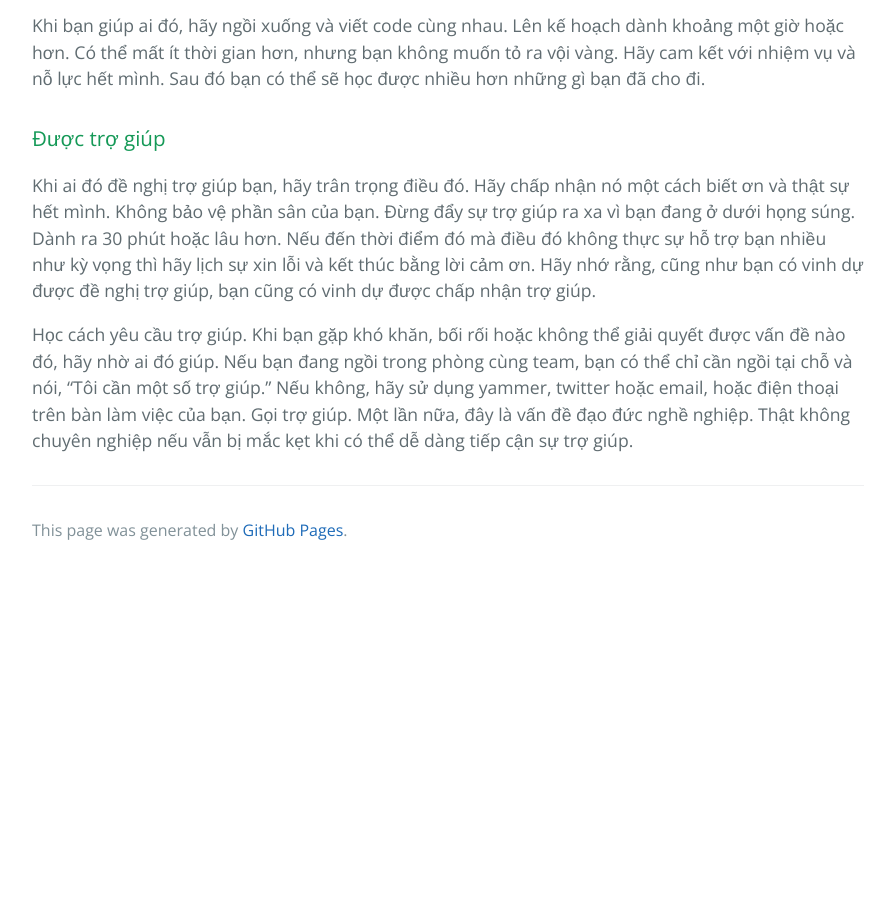
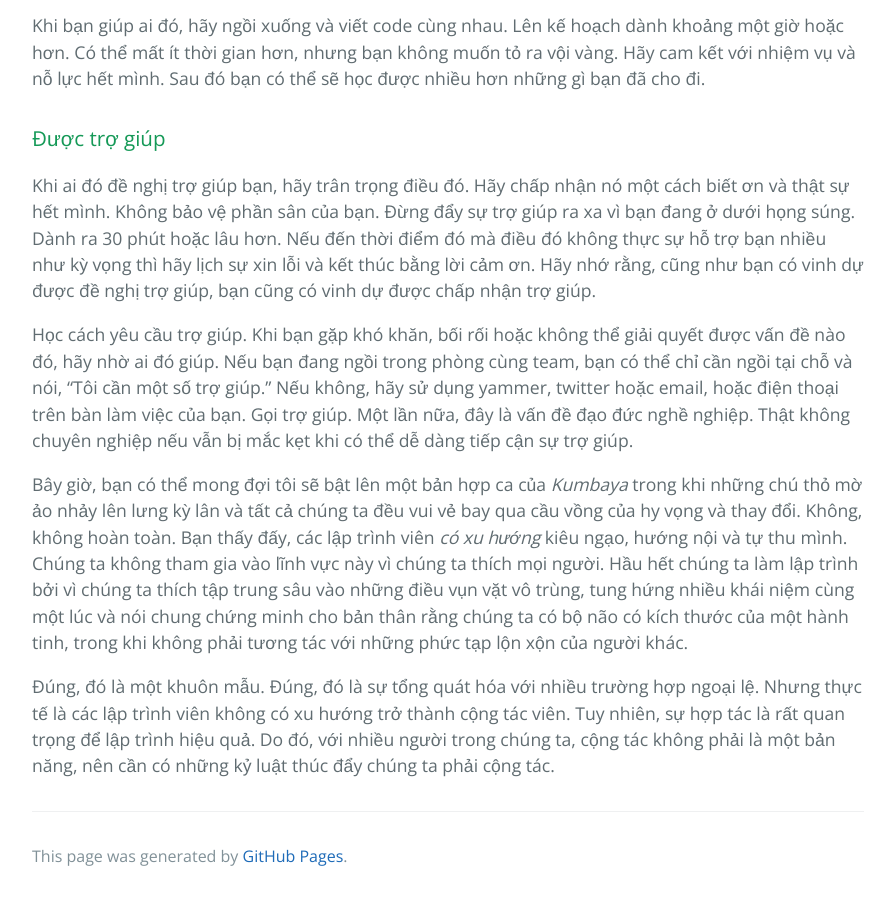
Before and after one commit to HaiBV/haibv.github.io, a Jekyll site: the page built from clean-coder/chapter-4-coding.md, in a window 1280 px wide and 900 px high, scrolled down 14026 px. Shown: the whole window, without its empty margins (192-1086 px from the left). Built offline with Jekyll 4.4.1, drawn with Linux system fonts in a browser that asks for light colours; our own code applies the rules of GitHub Pages for plain Markdown files; before the commit the page ends 14600 px from its top, so only the background shows below that.

Commit message:
Book - The Clean Coder - Chapter 4 - Coding

```diff
--- a/clean-coder/chapter-4-coding.md
+++ b/clean-coder/chapter-4-coding.md
@@ -271,3 +271,7 @@ Khi bạn giúp ai đó, hãy ngồi xuống và viết code cùng nhau. Lên k
 Khi ai đó đề nghị trợ giúp bạn, hãy trân trọng điều đó. Hãy chấp nhận nó một cách biết ơn và thật sự hết mình. Không bảo vệ phần sân của bạn. Đừng đẩy sự trợ giúp ra xa vì bạn đang ở dưới họng súng. Dành ra 30 phút hoặc lâu hơn. Nếu đến thời điểm đó mà điều đó không thực sự hỗ trợ bạn nhiều như kỳ vọng thì hãy lịch sự xin lỗi và kết thúc bằng lời cảm ơn. Hãy nhớ rằng, cũng như bạn có vinh dự được đề nghị trợ giúp, bạn cũng có vinh dự được chấp nhận trợ giúp.
 
 Học cách yêu cầu trợ giúp. Khi bạn gặp khó khăn, bối rối hoặc không thể giải quyết được vấn đề nào đó, hãy nhờ ai đó giúp. Nếu bạn đang ngồi trong phòng cùng team, bạn có thể chỉ cần ngồi tại chỗ và nói, "Tôi cần một số trợ giúp." Nếu không, hãy sử dụng yammer, twitter hoặc email, hoặc điện thoại trên bàn làm việc của bạn. Gọi trợ giúp. Một lần nữa, đây là vấn đề đạo đức nghề nghiệp. Thật không chuyên nghiệp nếu vẫn bị mắc kẹt khi có thể dễ dàng tiếp cận sự trợ giúp.
+
+Bây giờ, bạn có thể mong đợi tôi sẽ bật lên một bản hợp ca của _Kumbaya_ trong khi những chú thỏ mờ ảo nhảy lên lưng kỳ lân và tất cả chúng ta đều vui vẻ bay qua cầu vồng của hy vọng và thay đổi. Không, không hoàn toàn. Bạn thấy đấy, các lập trình viên _có xu hướng_ kiêu ngạo, hướng nội và tự thu mình. Chúng ta không tham gia vào lĩnh vực này vì chúng ta thích mọi người. Hầu hết chúng ta làm lập trình bởi vì chúng ta thích tập trung sâu vào những điều vụn vặt vô trùng, tung hứng nhiều khái niệm cùng một lúc và nói chung chứng minh cho bản thân rằng chúng ta có bộ não có kích thước của một hành tinh, trong khi không phải tương tác với những phức tạp lộn xộn của người khác.
+
+Đúng, đó là một khuôn mẫu. Đúng, đó là sự tổng quát hóa với nhiều trường hợp ngoại lệ. Nhưng thực tế là các lập trình viên không có xu hướng trở thành cộng tác viên. Tuy nhiên, sự hợp tác là rất quan trọng để lập trình hiệu quả. Do đó, với nhiều người trong chúng ta, cộng tác không phải là một bản năng, nên cần có những kỷ luật thúc đẩy chúng ta phải cộng tác.
```
